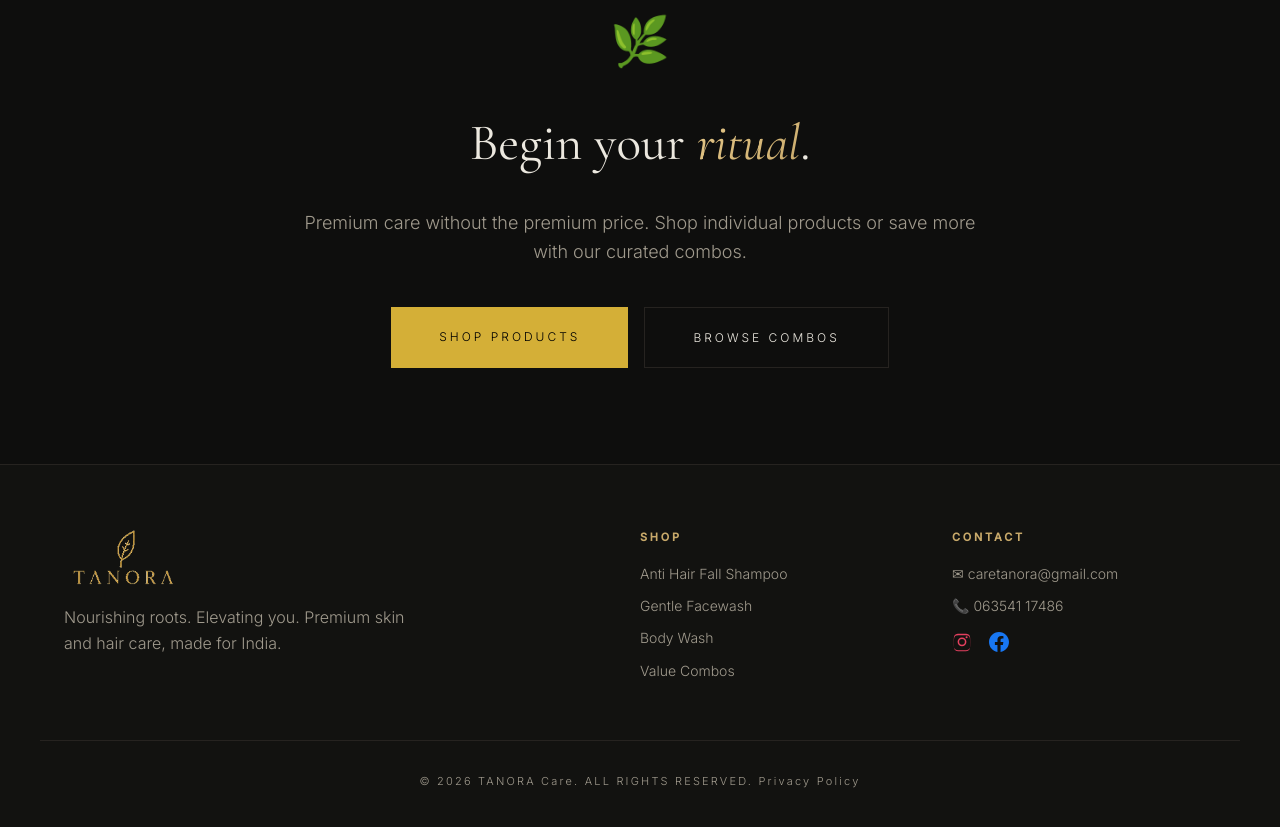
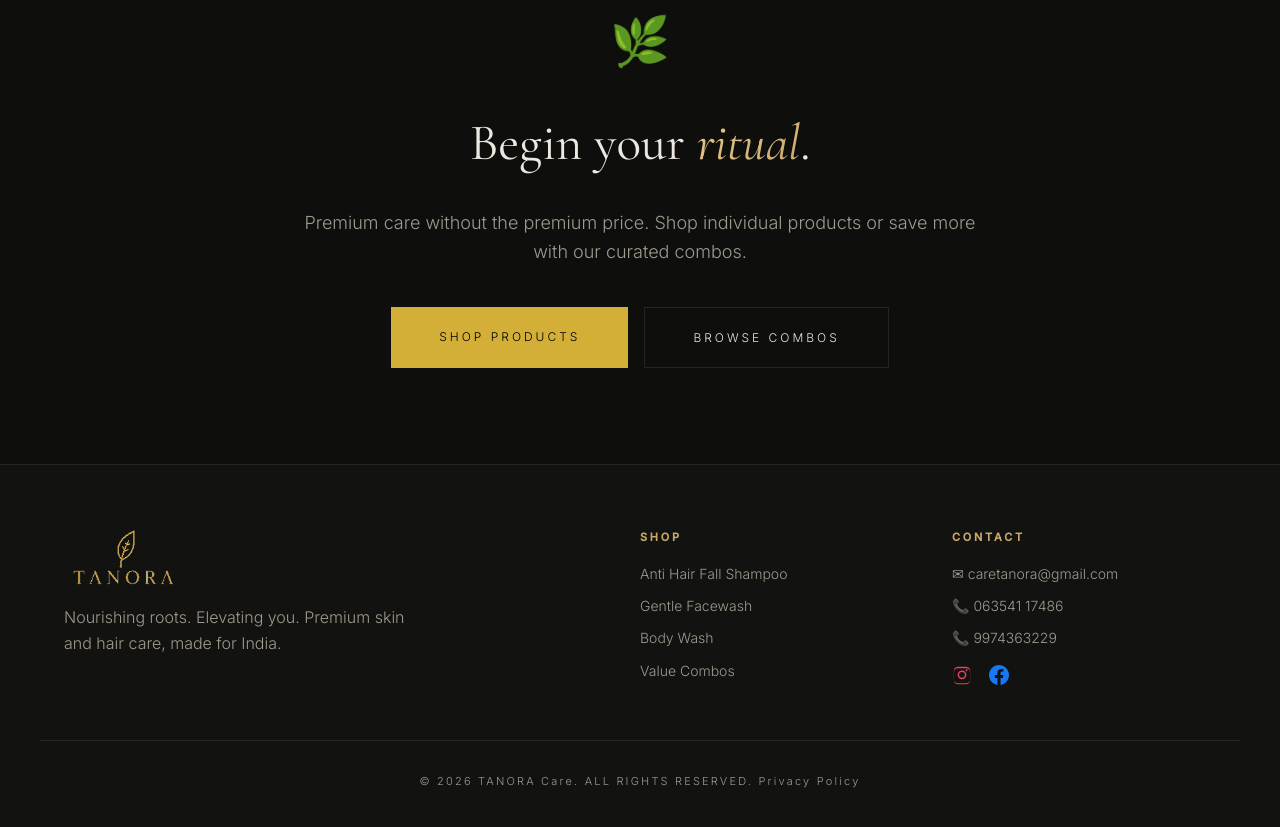
Before and after one commit to rajeshrafaliya/tanora_html, a plain HTML site: page index.html in a window 1280 px wide. Shown: the part 3999-4826 px from the top of the page. Drawn offline with nearby package versions, Linux system fonts and the light colour scheme.

Commit message:
fixed number

```diff
--- a/index.html
+++ b/index.html
@@ -297,6 +297,7 @@
       <ul>
         <li><a href="mailto:caretanora@gmail.com">✉ caretanora@gmail.com</a></li>
         <li><a href="tel:+916354117486">📞 063541 17486</a></li>
+        <li><a href="tel:+919974363229">📞 9974363229</a></li>
       </ul>
       <div class="social-links" style="margin-top: 15px;">
         <a href="https://www.instagram.com/caretanora" target="_blank" rel="noopener" aria-label="Follow Tanora on Instagram" style="margin-right: 12px;">
```
